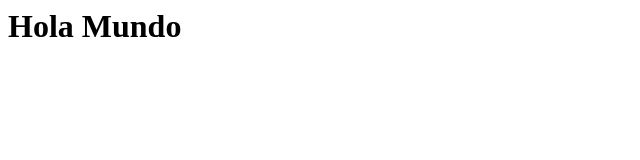
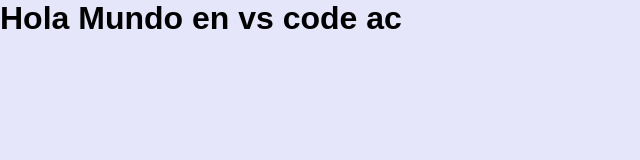
Before and after one commit to cesargc826/Ch54_miPrimerRepo, a plain HTML site: page index.html in a window 1280 px wide. Shown: the whole page, without its empty margins (0-640 px from the left). Drawn offline with Linux system fonts and the light colour scheme.

Commit message:
style: fondo, alineacion

```diff
--- a/index.html
+++ b/index.html
@@ -1,8 +1,9 @@
 <html>
 <head>
+	<link rel="stylesheet" href="style.css">
 	<title>CH54</title>
 </head>
 <body>
-	<h1>Hola Mundo</h1>
+	<h1>Hola Mundo en vs code ac</h1>
 </body>
 </html>
--- a/style.css
+++ b/style.css
@@ -0,0 +1,7 @@
+body {
+    /* Set the background color to a light purple */
+    background-color: #E6E6FA; /* Light purple */
+    font-family: Arial, sans-serif;
+    margin: 0;
+    padding: 0;
+}
```
